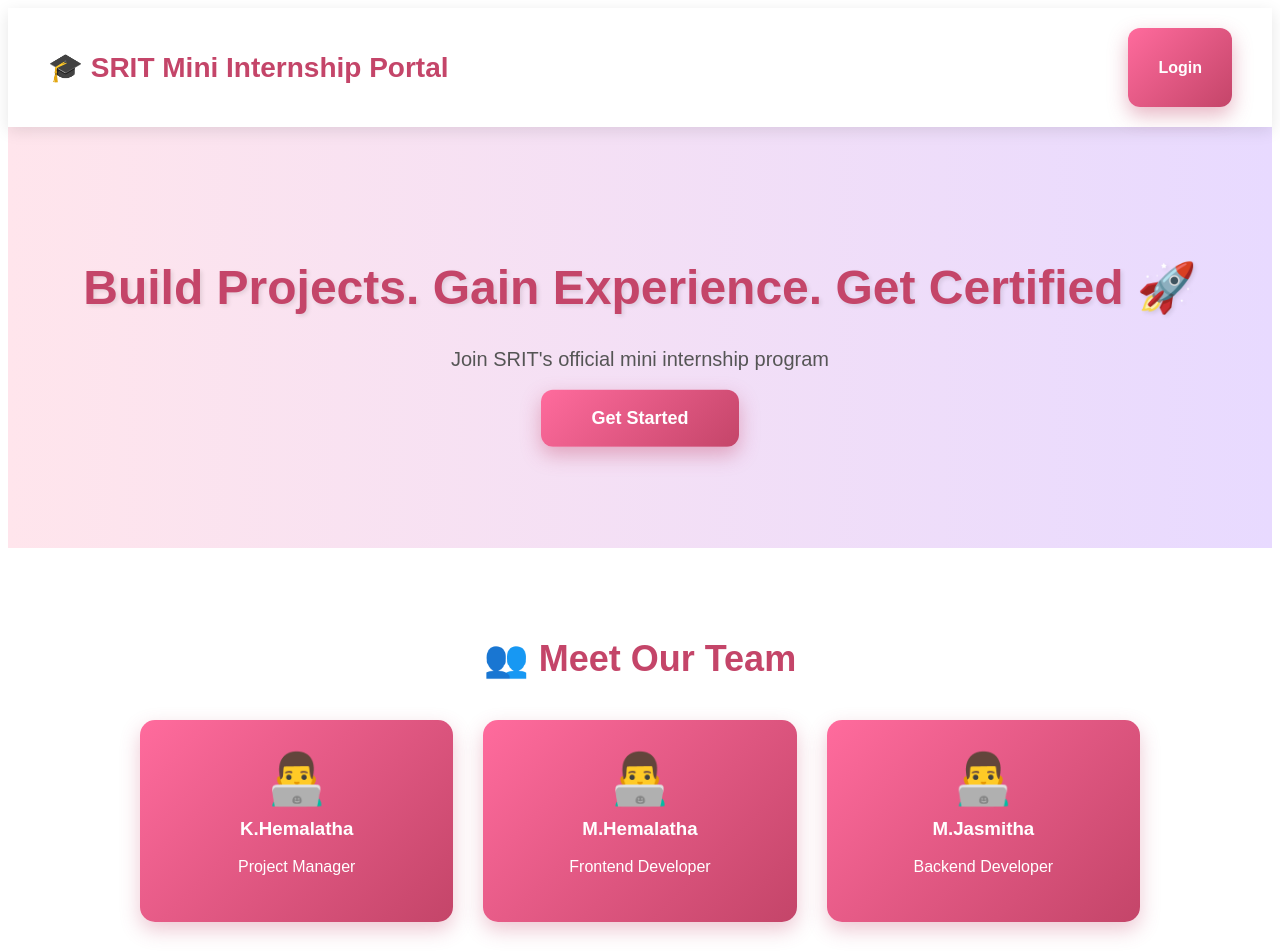
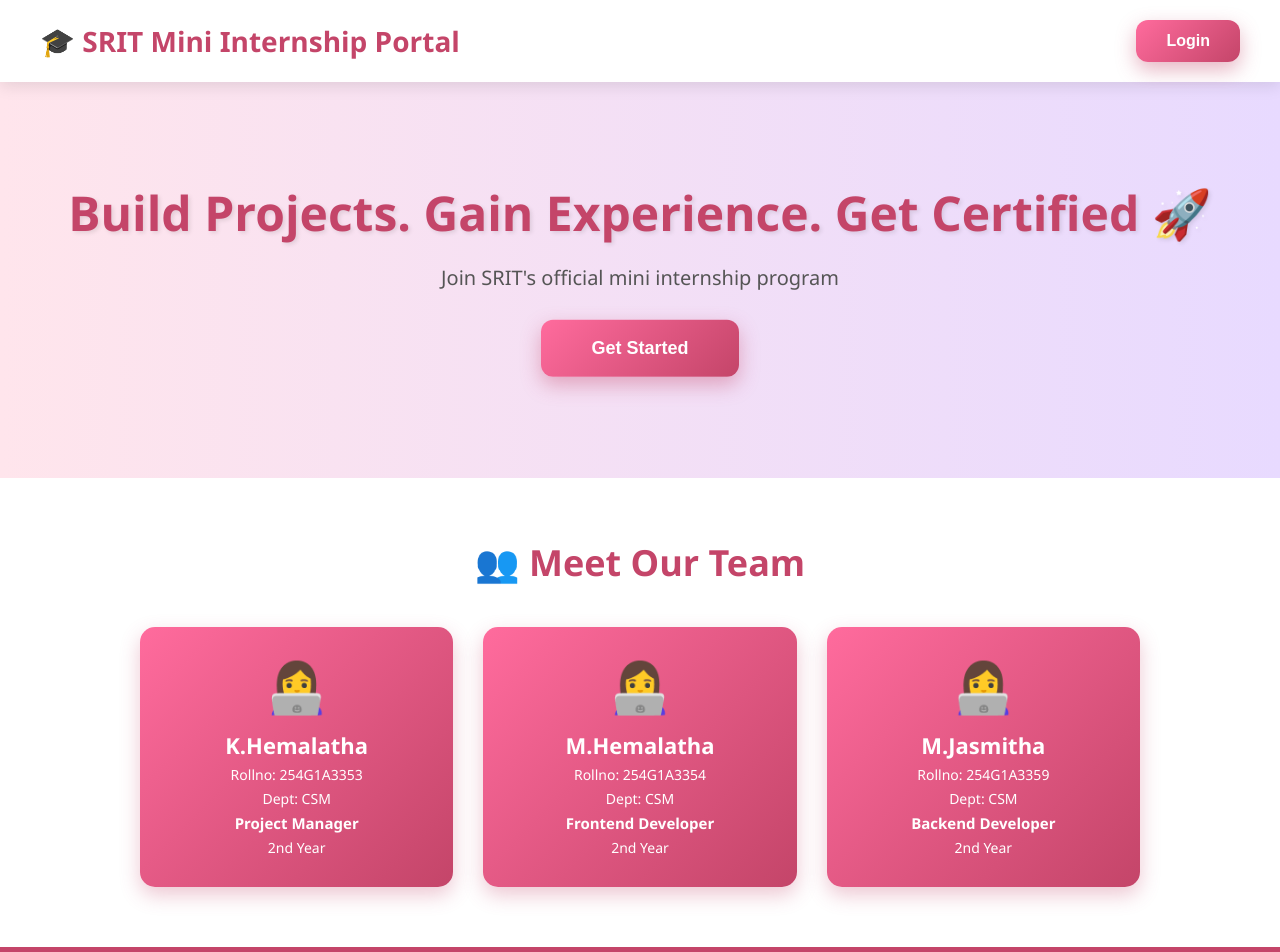
Before and after one commit to kavadihemalatha0317/srit-mi-portal, a Next.js app: page / in a window 1280 px wide. Shown: the top 952 px of the page. Built offline with nearby package versions, Linux system fonts and the light colour scheme.

Commit message:
Update index.js

```diff
--- a/pages/index.js
+++ b/pages/index.js
@@ -1,7 +1,6 @@
-import React, { useState } from "react";
+import React from "react";
 
 export default function App() {
-  const [page, setPage] = useState("home");
 
   const buttonStyle = {
     padding:"18px 50px",
@@ -41,7 +40,6 @@
     }
   ]
 
-  if (page === "home") {
   return (
     <div>
       <style>{`
@@ -50,46 +48,66 @@
           50% { transform: translateY(-10px); }
         }
         .btn:hover { transform: scale(1.05); box-shadow: 0 12px 30px rgba(196, 69, 105, 0.6); }
+        * { margin: 0; padding: 0; box-sizing: border-box; }
       `}</style>
 
-        <div style={{fontFamily:"Arial", background:"linear-gradient(to right,#FFE5EC,#E8DAFF)", minHeight:"100vh"}}>
+      <div style={{fontFamily:"'Segoe UI', Arial", background:"linear-gradient(to right,#FFE5EC,#E8DAFF)", minHeight:"100vh"}}>
 
         {/* HEADER - THICK COLOR */}
-          <header style={{display:"flex",justifyContent:"space-between",padding:"20px 40px",background:"white",boxShadow:"0 4px 15px rgba(0,0,0,0.1)"}}>
-            <h2 style={{color:"#C44569", fontSize:"28px"}}>🎓 SRIT Mini Internship Portal</h2>
+        <header style={{
+          display:"flex",
+          justifyContent:"space-between",
+          alignItems:"center",
+          padding:"20px 40px",
+          background:"white",
+          boxShadow:"0 4px 15px rgba(0,0,0,0.1)",
+          position:"sticky",
+          top:0,
+          zIndex:100
+        }}>
+          <h2 style={{color:"#C44569", fontSize:"28px", fontWeight:"900"}}>🎓 SRIT Mini Internship Portal</h2>
           <button className="btn" onClick={() => window.location.href="/login"} style={{...buttonStyle, padding:"12px 30px", fontSize:"16px", animation:"none"}}>Login</button>
         </header>
 
         {/* HERO SECTION */}
         <div style={{textAlign:"center",padding:"100px 20px"}}>
-            <h1 style={{fontSize:"48px", color:"#C44569", fontWeight:"900", textShadow:"2px 2px 4px rgba(0,0,0,0.1)"}}>
+          <h1 style={{fontSize:"48px", color:"#C44569", fontWeight:"900", textShadow:"2px 2px 4px rgba(0,0,0,0.1)", lineHeight:"1.3"}}>
             Build Projects. Gain Experience. Get Certified 🚀
           </h1>
-            <p style={{fontSize:"20px", color:"#555", marginTop:"20px"}}>Join SRIT's official mini internship program</p>
+          <p style={{fontSize:"20px", color:"#555", marginTop:"20px", marginBottom:"30px"}}>Join SRIT's official mini internship program</p>
           <button className="btn" onClick={() => window.location.href="/login"} style={buttonStyle}>Get Started</button>
         </div>
 
         {/* TEAM MEMBERS SECTION */}
         <div style={{padding:"60px 40px", background:"white"}}>
-            <h2 style={{textAlign:"center", color:"#C44569", fontSize:"36px", marginBottom:"40px"}}>👥 Meet Our Team</h2>
-            <div style={{display:"grid", gridTemplateColumns:"repeat(auto-fit, minmax(200px, 1fr))", gap:"30px", maxWidth:"1000px", margin:"0 auto"}}>
+          <h2 style={{textAlign:"center", color:"#C44569", fontSize:"36px", marginBottom:"40px", fontWeight:"900"}}>👥 Meet Our Team</h2>
+          <div style={{display:"grid", gridTemplateColumns:"repeat(auto-fit, minmax(250px, 1fr))", gap:"30px", maxWidth:"1000px", margin:"0 auto"}}>
             {team.map((member, i) => (
-                <div key={i} style={{background:"linear-gradient(135deg, #FF6B9D, #C44569)", padding:"30px", borderRadius:"15px", textAlign:"center", color:"white", boxShadow:"0 8px 20px rgba(196,69,105,0.3)"}}>
-                  <div style={{fontSize:"50px"}}>👨‍💻</div>
-                  <h3 style={{marginTop:"10px"}}>{member.name}</h3>
-                  <p>{member.role}</p>
+              <div key={i} style={{
+                background:"linear-gradient(135deg, #FF6B9D, #C44569)",
+                padding:"25px",
+                borderRadius:"15px",
+                textAlign:"center",
+                color:"white",
+                boxShadow:"0 8px 20px rgba(196,69,105,0.3)",
+                transition:"transform 0.3s"
+              }}>
+                <div style={{fontSize:"50px"}}>👩‍💻</div>
+                <h3 style={{margin:"10px 0 5px 0", fontSize:"22px", fontWeight:"bold"}}>{member.name}</h3>
+                <p style={{margin:"5px 0", fontSize:"14px"}}>{member.roll}</p>
+                <p style={{margin:"5px 0", fontSize:"14px"}}>{member.dept}</p>
+                <p style={{margin:"5px 0", fontSize:"15px", fontWeight:"600"}}>{member.role}</p>
+                <p style={{margin:"5px 0", fontSize:"14px"}}>{member.year}</p>
               </div>
             ))}
           </div>
         </div>
 
         {/* FOOTER */}
-          <footer style={{textAlign:"center", padding:"20px", background:"#C44569", color:"white"}}>
-            © 2026 SRIT Mini Internship Portal. Made with ❤️
+        <footer style={{textAlign:"center", padding:"25px", background:"#C44569", color:"white", fontSize:"16px"}}>
+          © 2026 SRIT Mini Internship Portal. Made with ❤️ by Team CSM
         </footer>
       </div>
     </div>
   )
 }
-  return <div style={{ padding: "50px", textAlign: "center" }}><h1>Dashboard Coming Soon 😅</h1></div>;
-}
```
Lines whose indentation alone changed are shown as unchanged.
